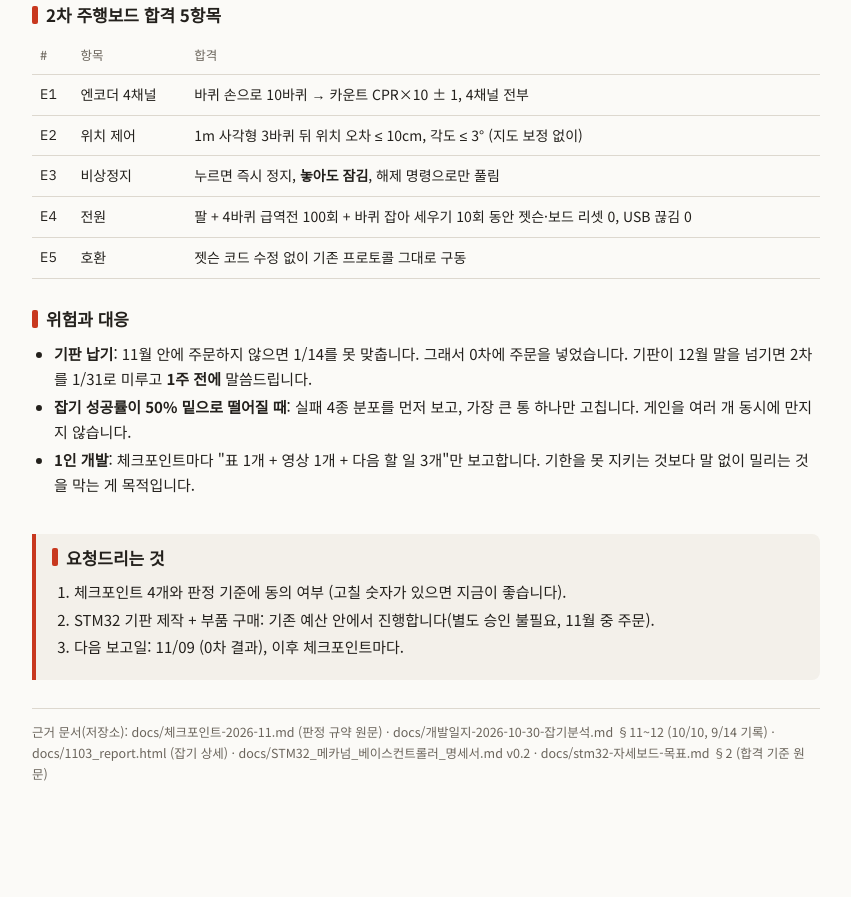
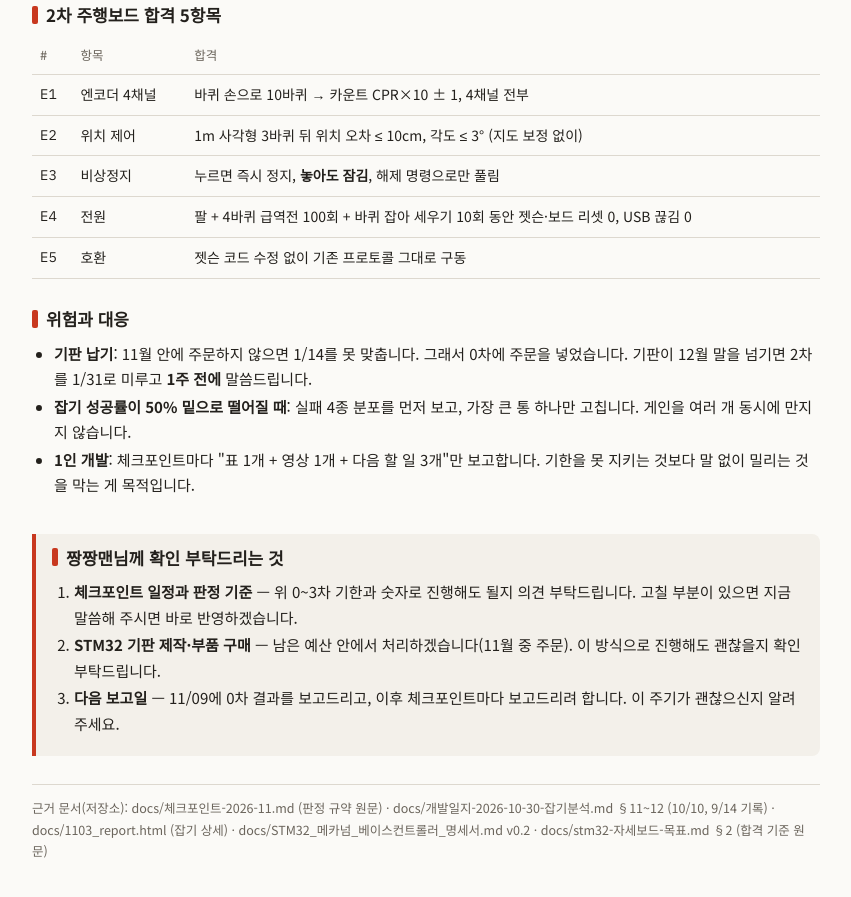
Before and after one commit to ttkpark/tomato-picker, a plain HTML site: page docs/1103_checkpoint_report.html in a window 1280 px wide. Shown: the part 1464-2361 px from the top of the page, without its empty margins (214-1065 px from the left). Before the commit the page ends 2329 px from the top, so only its background shows below. Drawn offline with Linux system fonts and the light colour scheme.

Commit message:
보고서: 요청 절을 PM 확인 요청으로 명확히, 구매는 남은 예산 내
Co-Authored-By: Claude Opus 5.5 <noreply@anthropic.com>

```diff
--- a/docs/1103_checkpoint_report.html
+++ b/docs/1103_checkpoint_report.html
@@ -123,11 +123,11 @@ footer { color: var(--muted); font-size: 12.5px; border-top: 1px solid var(--lin
 </section>
 
 <section class="ask">
-  <h2>요청드리는 것</h2>
+  <h2>짱짱맨님께 확인 부탁드리는 것</h2>
   <ol>
-    <li>체크포인트 4개와 판정 기준에 동의 여부 (고칠 숫자가 있으면 지금이 좋습니다).</li>
-    <li>STM32 기판 제작 + 부품 구매: 기존 예산 안에서 진행합니다(별도 승인 불필요, 11월 중 주문).</li>
-    <li>다음 보고일: 11/09 (0차 결과), 이후 체크포인트마다.</li>
+    <li><b>체크포인트 일정과 판정 기준</b> — 위 0~3차 기한과 숫자로 진행해도 될지 의견 부탁드립니다. 고칠 부분이 있으면 지금 말씀해 주시면 바로 반영하겠습니다.</li>
+    <li><b>STM32 기판 제작·부품 구매</b> — 남은 예산 안에서 처리하겠습니다(11월 중 주문). 이 방식으로 진행해도 괜찮을지 확인 부탁드립니다.</li>
+    <li><b>다음 보고일</b> — 11/09에 0차 결과를 보고드리고, 이후 체크포인트마다 보고드리려 합니다. 이 주기가 괜찮으신지 알려 주세요.</li>
   </ol>
 </section>
 
```
